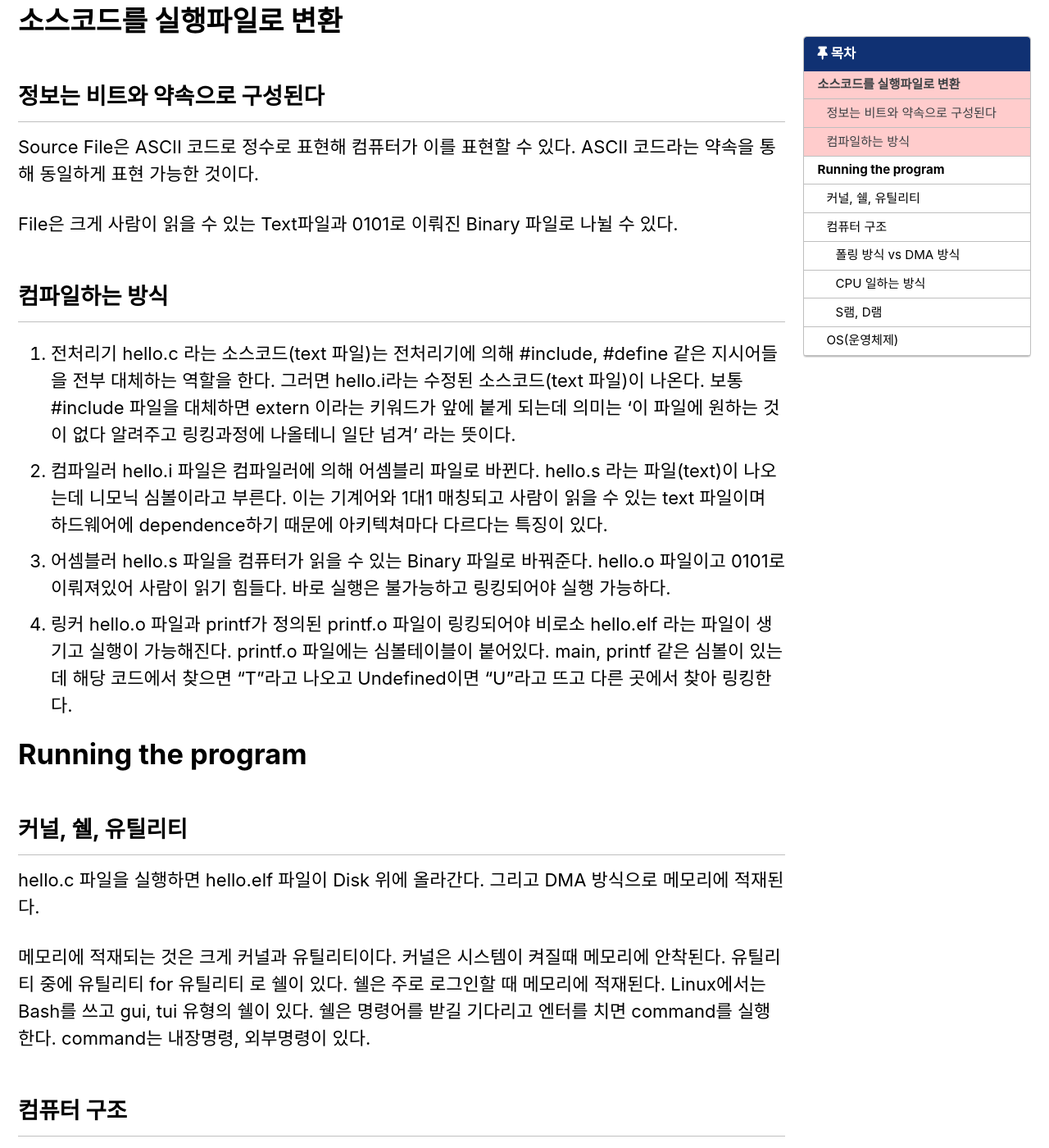
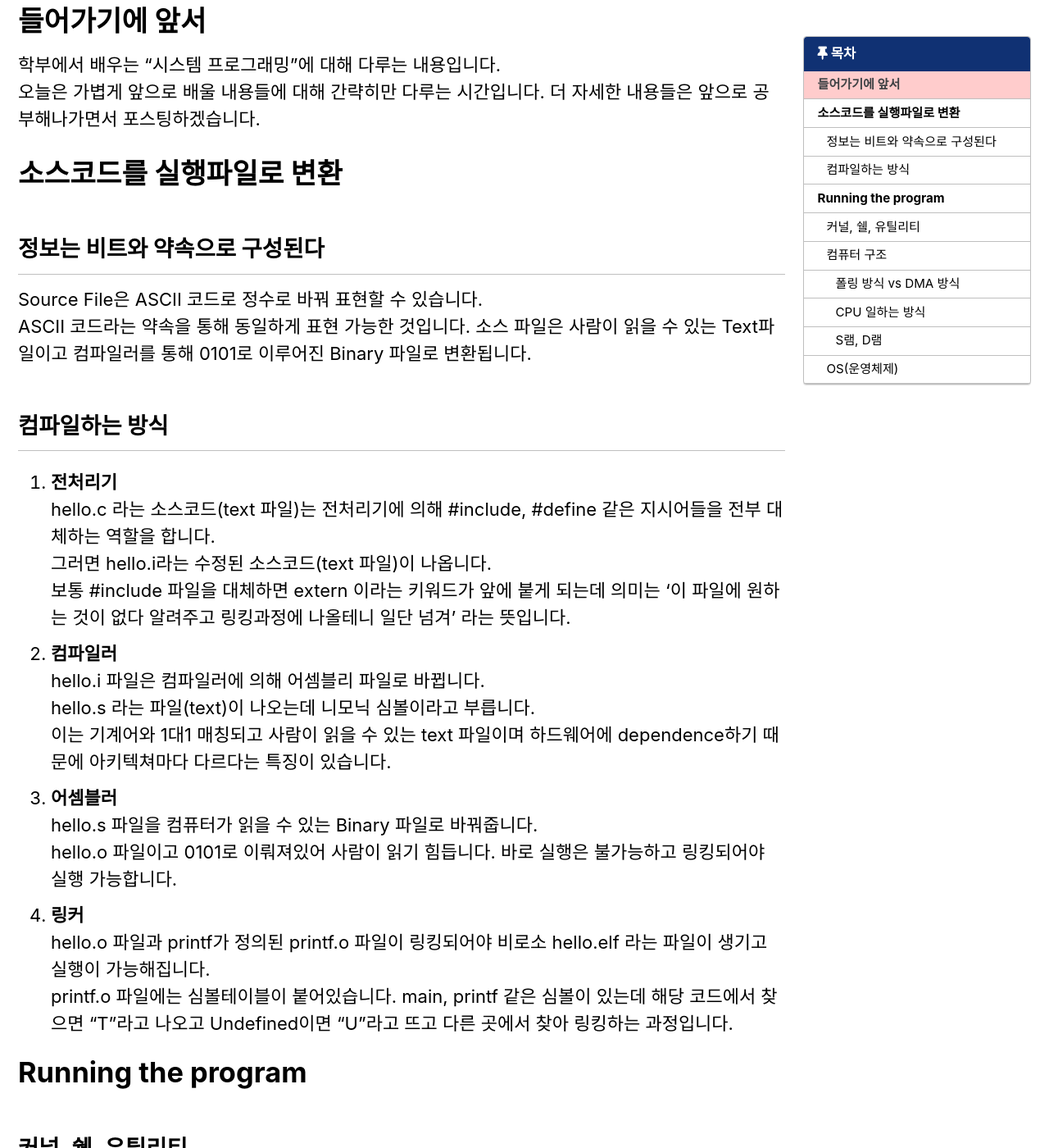
Before and after one commit to junhanjeong/junhanjeong.github.io, a Jekyll site: the page built from _posts/2023-09-07-systemProgrammingIntro.md, in a window 1280 px wide and 1400 px high, scrolled down 263 px. Shown: the whole window at 82% size. Built offline with Jekyll 4.4.1, drawn with Linux system fonts in a browser that asks for light colours; cached includes are drawn as plain includes; comment, search, counter and statistics services are not loaded; some of the changed text lies outside the part shown.

Commit message:
시프 1번째 글 수정 & 오소 1번째 글 줄바꿈 수정

```diff
--- a/_posts/2023-09-07-systemProgrammingIntro.md
+++ b/_posts/2023-09-07-systemProgrammingIntro.md
@@ -11,45 +11,57 @@ use_math: false
 
 
 
-# 소스코드를 실행파일로 변환 #
+# 들어가기에 앞서
 
-## 정보는 비트와 약속으로 구성된다 ##
+학부에서 배우는 "시스템 프로그래밍"에 대해 다루는 내용입니다.
+오늘은 가볍게 앞으로 배울 내용들에 대해 간략히만 다루는 시간입니다. 더 자세한 내용들은 앞으로 공부해나가면서 포스팅하겠습니다.
 
-Source File은 ASCII 코드로 정수로 표현해 컴퓨터가 이를 표현할 수 있다. ASCII 코드라는 약속을 통해 동일하게 표현 가능한 것이다.
+# 소스코드를 실행파일로 변환
 
-File은 크게 사람이 읽을 수 있는 Text파일과 0101로 이뤄진 Binary 파일로 나뉠 수 있다.
+## 정보는 비트와 약속으로 구성된다
+
+Source File은 ASCII 코드로 정수로 바꿔 표현할 수 있습니다.
+ASCII 코드라는 약속을 통해 동일하게 표현 가능한 것입니다.
+소스 파일은 사람이 읽을 수 있는 Text파일이고 컴파일러를 통해 0101로 이루어진 Binary 파일로 변환됩니다.
 
 ## 컴파일하는 방식 ##
 
-1. 전처리기
-   hello.c 라는 소스코드(text 파일)는 전처리기에 의해 #include, #define 같은 지시어들을 전부 대체하는 역할을 한다. 그러면 hello.i라는 수정된 소스코드(text 파일)이 나온다.
-   보통 #include 파일을 대체하면 extern 이라는 키워드가 앞에 붙게 되는데 의미는 '이 파일에 원하는 것이 없다 알려주고 링킹과정에 나올테니 일단 넘겨' 라는 뜻이다.
-2. 컴파일러
-   hello.i 파일은 컴파일러에 의해 어셈블리 파일로 바뀐다. hello.s 라는 파일(text)이 나오는데 니모닉 심볼이라고 부른다.
-   이는 기계어와 1대1 매칭되고 사람이 읽을 수 있는 text 파일이며 하드웨어에 dependence하기 때문에 아키텍쳐마다 다르다는 특징이 있다.
-3. 어셈블러
-   hello.s 파일을 컴퓨터가 읽을 수 있는 Binary 파일로 바꿔준다. hello.o 파일이고 0101로 이뤄져있어 사람이 읽기 힘들다. 바로 실행은 불가능하고 링킹되어야 실행 가능하다.
-4. 링커
-   hello.o 파일과 printf가 정의된 printf.o 파일이 링킹되어야 비로소 hello.elf 라는 파일이 생기고 실행이 가능해진다.
-   printf.o 파일에는 심볼테이블이 붙어있다. main, printf 같은 심볼이 있는데 해당 코드에서 찾으면 "T"라고 나오고 Undefined이면 "U"라고 뜨고 다른 곳에서 찾아 링킹한다.
+1. **전처리기**
+   hello.c 라는 소스코드(text 파일)는 전처리기에 의해 #include, #define 같은 지시어들을 전부 대체하는 역할을 합니다.
+   그러면 hello.i라는 수정된 소스코드(text 파일)이 나옵니다.
+   보통 #include 파일을 대체하면 extern 이라는 키워드가 앞에 붙게 되는데 의미는 '이 파일에 원하는 것이 없다 알려주고 링킹과정에 나올테니 일단 넘겨' 라는 뜻입니다.
+2. **컴파일러**
+   hello.i 파일은 컴파일러에 의해 어셈블리 파일로 바뀝니다.
+   hello.s 라는 파일(text)이 나오는데 니모닉 심볼이라고 부릅니다.
+   이는 기계어와 1대1 매칭되고 사람이 읽을 수 있는 text 파일이며 하드웨어에 dependence하기 때문에 아키텍쳐마다 다르다는 특징이 있습니다.
+3. **어셈블러**
+   hello.s 파일을 컴퓨터가 읽을 수 있는 Binary 파일로 바꿔줍니다.
+   hello.o 파일이고 0101로 이뤄져있어 사람이 읽기 힘듭니다. 바로 실행은 불가능하고 링킹되어야 실행 가능합니다.
+4. **링커**
+   hello.o 파일과 printf가 정의된 printf.o 파일이 링킹되어야 비로소 hello.elf 라는 파일이 생기고 실행이 가능해집니다.
+   printf.o 파일에는 심볼테이블이 붙어있습니다. main, printf 같은 심볼이 있는데 해당 코드에서 찾으면 "T"라고 나오고 Undefined이면 "U"라고 뜨고 다른 곳에서 찾아 링킹하는 과정입니다.
 
 # Running the program #
 
 ## 커널, 쉘, 유틸리티 ##
 
-hello.c 파일을 실행하면 hello.elf 파일이 Disk 위에 올라간다. 그리고 DMA 방식으로 메모리에 적재된다.
+hello.c 파일을 실행하면 hello.elf 파일이 Disk 위에 올라갑니다. 그리고 DMA 방식으로 메모리에 적재됩니다.
 
-메모리에 적재되는 것은 크게 커널과 유틸리티이다. 커널은 시스템이 켜질때 메모리에 안착된다. 유틸리티 중에 유틸리티 for 유틸리티 로 쉘이 있다. 쉘은 주로 로그인할 때 메모리에 적재된다. Linux에서는 Bash를 쓰고 gui, tui 유형의 쉘이 있다. 쉘은 명령어를 받길 기다리고 엔터를 치면 command를 실행한다. command는 내장명령, 외부명령이 있다.
+메모리에 적재되는 것은 크게 커널과 유틸리티입니다.
+커널은 시스템이 켜질때 메모리에 안착됩니다. 유틸리티 중에 유틸리티 for 유틸리티 로 쉘이 있습니다.
+쉘은 주로 로그인할 때 메모리에 적재됩니다. Linux에서는 Bash를 쓰고 gui, tui 유형의 쉘이 있습니다. 쉘은 명령어를 받길 기다리고 엔터를 치면 command를 실행합니다. command는 내장명령, 외부명령이 있습니다.
+
 ## 컴퓨터 구조 ##
 
-크게 CPU, Memory, IO로 볼 수 있다.
+크게 CPU, Memory, IO로 볼 수 있습니다.
 ### 폴링 방식 vs DMA 방식 ###
 
-기존 폴링 방식은 cpu가 DIsk controller가 idle할 때까지 대기하는 방식이다. cpu는 속도가 아주 빠르고 Disk io는 느린데 cpu가 기다리는게 아주 비효율적이다.
+기존 폴링 방식은 cpu가 DIsk controller가 idle할 때까지 대기하는 방식입니다.
+cpu는 속도가 아주 빠르고 Disk io는 느린데 cpu가 기다리는게 아주 비효율적입니다.
 
-DMA 방식은 cpu는 일하게 냅두고 Memory에 DIsk에 적재된 hello.elf의 명령어를 모두 Copy하는 것이다. 그러면 cpu, disk controller가 각자 일하고 복사가 끝나면 cpu가 메모리에 접근해 hello.elf를 실행할 수 있다.
+DMA 방식은 cpu는 일하게 냅두고 Memory에 DIsk에 적재된 hello.elf의 명령어를 모두 Copy하는 것입니다. 그러면 cpu, disk controller가 각자 일하고 복사가 끝나면 cpu가 메모리에 접근해 hello.elf를 실행할 수 있습니다.
 
-방식은 다음과 같다.
+방식은 다음과 같습니다.
 
 1. CPU가 Disk에게 메모리에 복사하라고 명령
 2. DMA 방식으로 Disk에서 메모리에 복사
@@ -57,37 +69,38 @@ DMA 방식은 cpu는 일하게 냅두고 Memory에 DIsk에 적재된 hello.elf
 
 ### CPU 일하는 방식 ###
 
-CPU 안에는 PC, IR, 레지스터 파일, ALU, 캐시가 있다.
-PC(프로그램 카운터)는 다음에 실행할 명령어의 주소를 가진다.
-IR(Instruction 레지스터)는 명령어를 저장한다.
-ALU는 만능계산기라고 보면 된다.
-레지스터 파일은 ALU가 계산한 임시결과를 저장한다.
-캐시는 과거 데이터를 기반으로 앞으로 쓰일 중복된 데이터를 '로컬리티'라는 개념으로 저장해놔서 불필요한 이동을 줄인다.
+CPU 안에는 PC, IR, 레지스터 파일, ALU, 캐시가 있습니다.
+PC(프로그램 카운터)는 다음에 실행할 명령어의 주소를 가집니다.
+IR(Instruction 레지스터)는 명령어를 저장합니다.
+ALU는 만능계산기라고 보면 됩니다.
+레지스터 파일은 ALU가 계산한 임시결과를 저장합니다.
+캐시는 과거 데이터를 기반으로 앞으로 쓰일 중복된 데이터를 '로컬리티'라는 개념으로 저장해놔서 불필요한 이동을 줄입니다.
 
-CPU는 다음 일만 수행한다.
+CPU는 다음 일만 수행합니다.
 
 1. PC에서 메모리에 접근하여 명령어를 fetch하여 IR에 저장한다.
 2. IR에 저장된 명령어를 decode한다.
 3. execution한다.
 
-fetch, decode, execution을 계속 반복하면서 cpu는 계속 일을 수행한다.
+fetch, decode, execution을 계속 반복하면서 cpu는 계속 일을 수행합니다.
 
-레지스터 파일이 존재하는 이유는 ALU에서 계산한 임시결과들을 메모리에 저장하면 나중에 BUS를 통해 접근해야되서 시간이 소요되기 때문에 CPU안에다 임시결과를 저장하는 것이다.
+레지스터 파일이 존재하는 이유는 ALU에서 계산한 임시결과들을 메모리에 저장하면 나중에 BUS를 통해 접근해야되서 시간이 소요되기 때문에 CPU안에다 임시결과를 저장하는 것입니다.
 
-캐시는 시간적, 공간적 로컬리티 개념으로 과거데이터를 저장해서 후에 그 데이터가 또 쓰이면 메모리에 다시 접근하는 것이 아니라 CPU 안에서 바로바로 꺼내서 쓸 수 있는 것이다.
+캐시는 시간적, 공간적 로컬리티 개념으로 과거데이터를 저장해서 후에 그 데이터가 또 쓰이면 메모리에 다시 접근하는 것이 아니라 CPU 안에서 바로바로 꺼내서 쓸 수 있는 것입니다.
 
 ### S램, D램 ###
 
-비싸지만 속도가 빠른 S램을 CPU와 가까이 배치하고 느리지만 가격이 낮은 D램을 Main Memory로 쓴다.
-CPU의 캐시는 SRAM, Main 메모리는 DRAM이라고 보면 된다.
+비싸지만 속도가 빠른 S램을 CPU와 가까이 배치하고 느리지만 가격이 낮은 D램을 Main Memory로 씁니다.
+CPU의 캐시는 SRAM, Main 메모리는 DRAM이라고 보면 됩니다.
 
 ## OS(운영체제) ##
 
-우리는 키보드, 모니터와 관련된 명령어를 치지않고 hello.c 파일을 실행시킬 수 있다. 그 이유는 OS가 보조해주기 때문이다. OS의 목적은 다음과 같다.
+우리는 키보드, 모니터와 관련된 명령어를 치지않고 hello.c 파일을 실행시킬 수 있습니다. 그 이유는 OS가 보조해주기 때문입니다. OS의 목적은 다음과 같습니다.
 
 1. 사용자가 이상하게 써서 시스템 고장내는걸 막기위함
 2. 사용자에게 Simple하고 편리한 환경을 제공하기 위함
 3. 안 보이는 곳에서 효율적으로 자원을 관리하기 위함
 
-OS의 중요개념은 다음 3가지이다. Processor, Main memory, Files.
+OS의 중요개념은 다음 3가지입니다.
+Processor, Main memory, Files.
 추후에 OS 수업이나 이 수업의 후반부에서 자세히 배울 예정이다.
```
Also changed, not shown: _posts/2023-09-06-fossIntroduction.md (+1 -2 lines).
